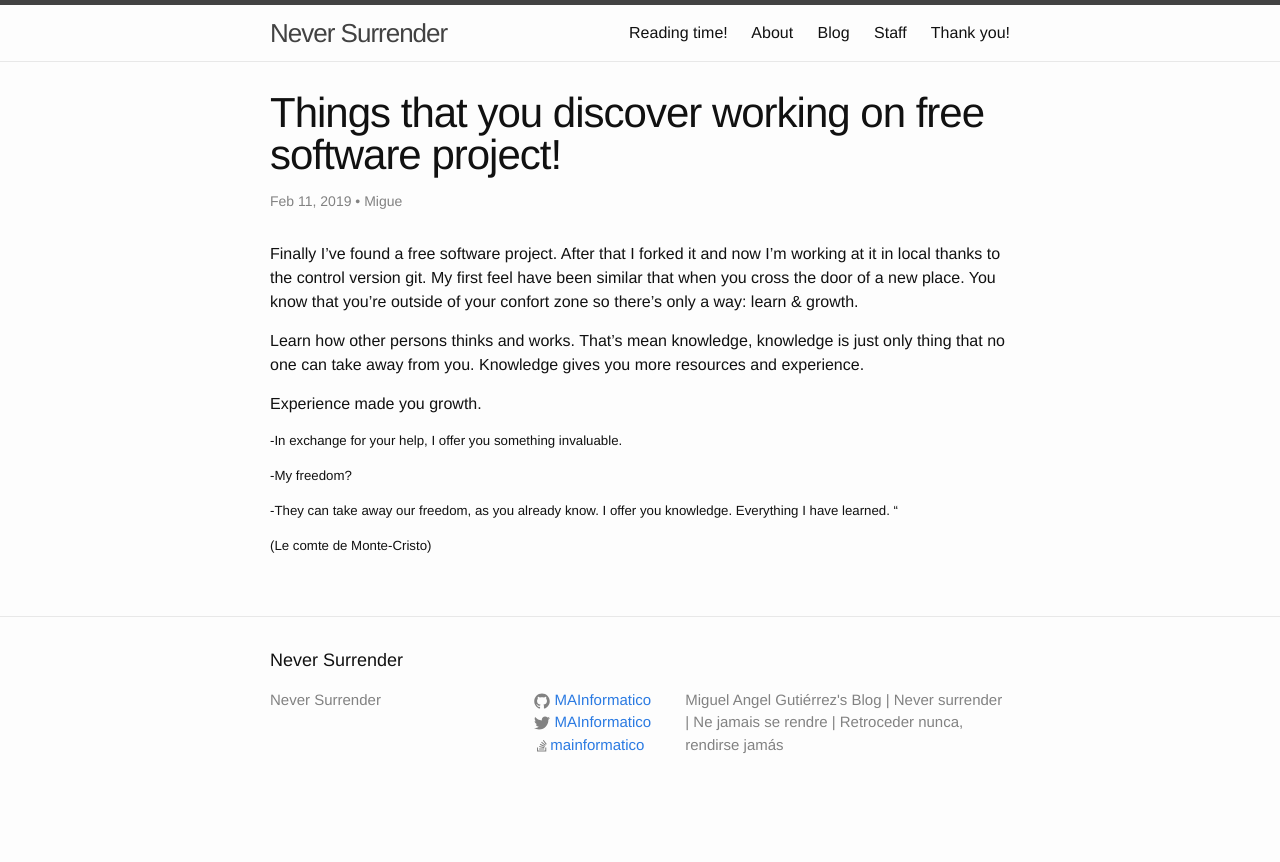
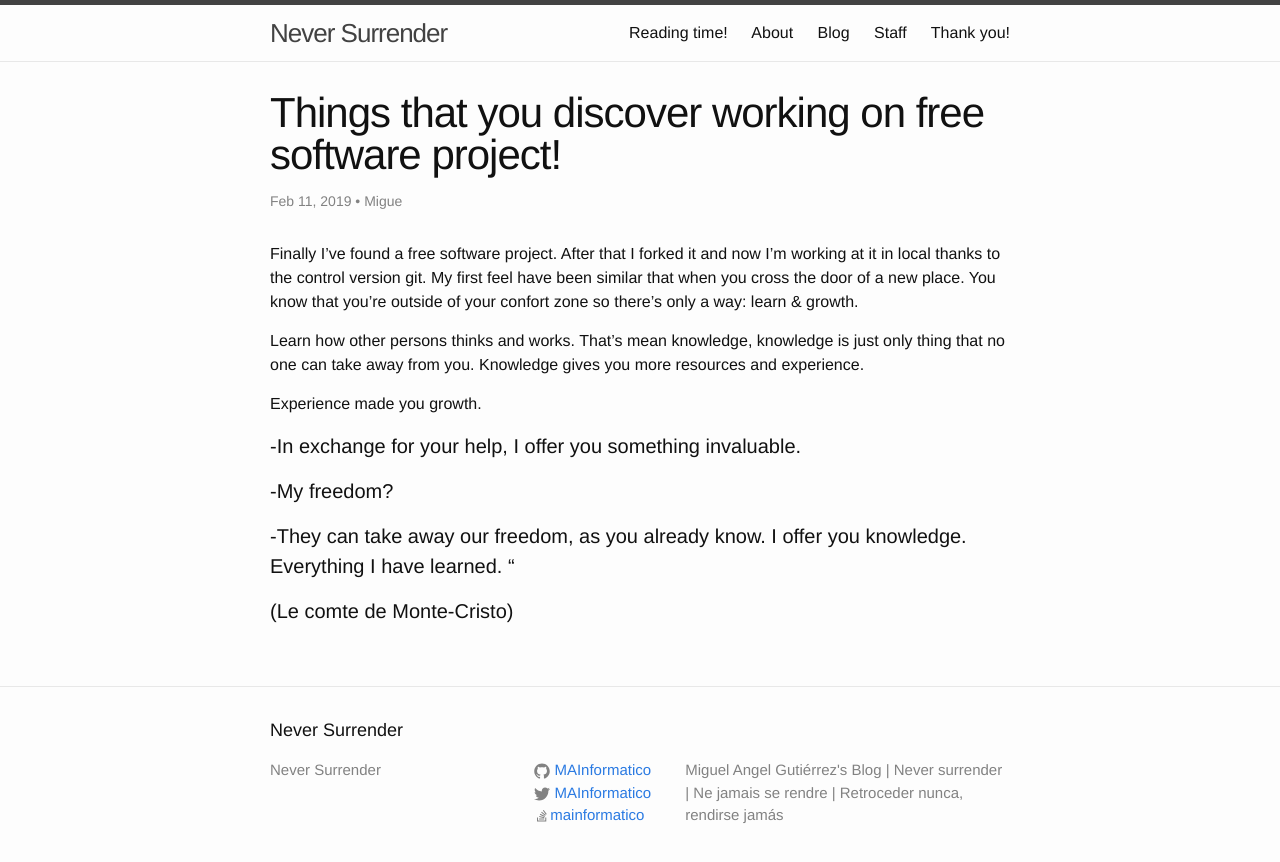
Before and after one commit to MAInformatico/MAInformatico.github.io, a Jekyll site: the page built from _posts/2019-2-11-Discover.md, in a window 1280 px wide. Shown: the top 862 px of the page. Built offline with Jekyll 4.4.1, drawn with Linux system fonts in a browser that asks for light colours.

```diff
--- a/_posts/2019-2-11-Discover.md
+++ b/_posts/2019-2-11-Discover.md
@@ -16,7 +16,7 @@ Experience made you growth.
 
 
 
-##### -In exchange for your help, I offer you something invaluable.
-##### -My freedom?
-##### -They can take away our freedom, as you already know. I offer you knowledge. Everything I have learned. "
-##### (Le comte de Monte-Cristo)
+#### -In exchange for your help, I offer you something invaluable.
+#### -My freedom?
+#### -They can take away our freedom, as you already know. I offer you knowledge. Everything I have learned. "
+#### (Le comte de Monte-Cristo)
```
